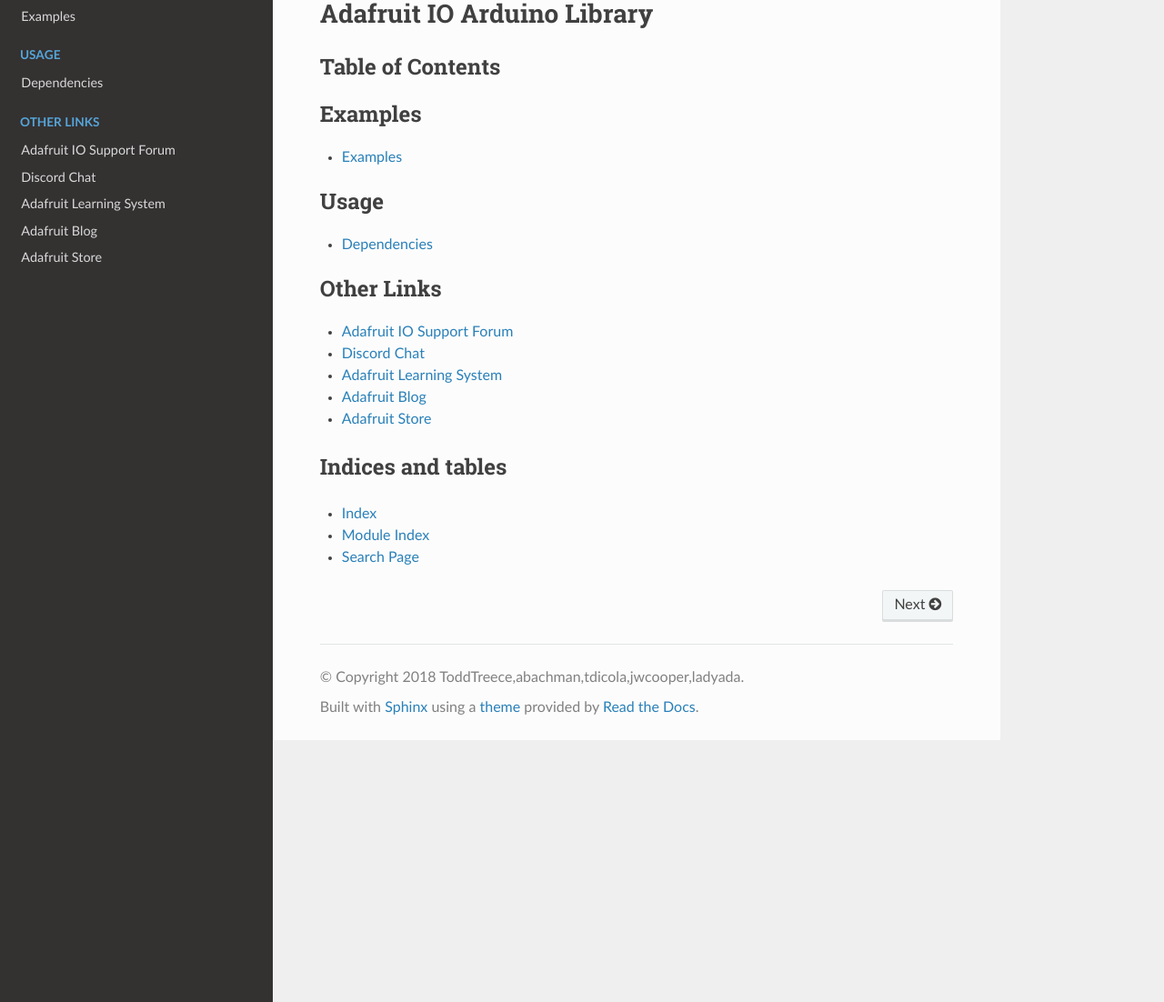
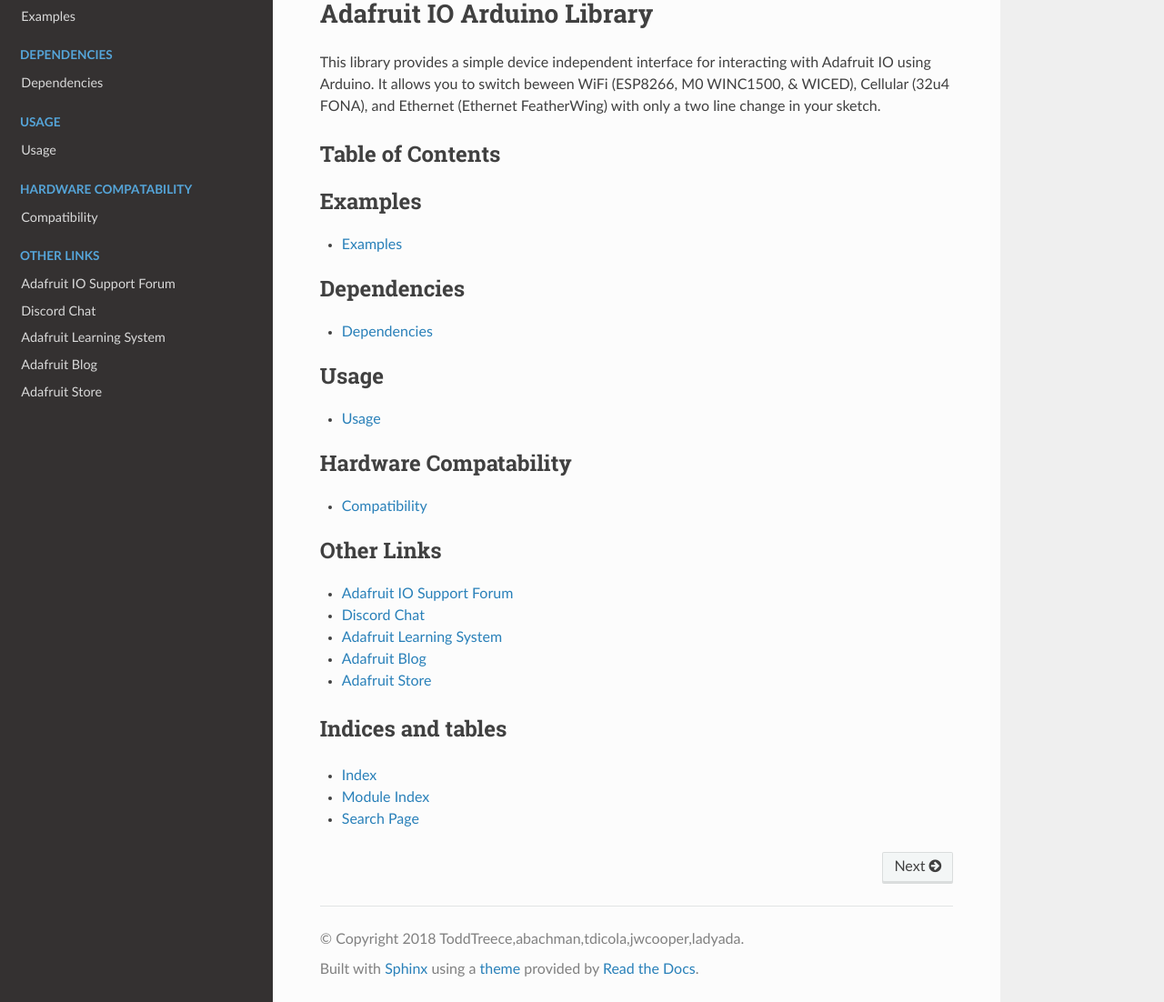
Before and after one commit to adafruit/Adafruit_IO_Arduino, a Sphinx documentation site: the page built from docs/index.rst, in a window 1280 px wide and 1305 px high, cut to the strip 203-1305 px from the top of the window. Shown: the whole strip at 91% size. Built offline with Sphinx 7.4.7 and the Read the Docs theme 2.0.0, drawn with Linux system fonts in a browser that asks for light colours; part of the change alters nothing that is shown.

Commit message:
add compatibility matrix

```diff
--- /dev/null
+++ b/docs/compatibility.rst
@@ -0,0 +1,29 @@
+=============
+Compatibility
+=============
+Last test with `v2.7.4` on 06/18/2018.
+
+
++----------------------+---------+-------+---------+-------+-----------+-----------+---------+
+| Example              | ESP8266 | ESP82 | M0 WiFi | WICED | Ethernet* | FONA 32u4 | MKR1000 |
++======================+=========+=======+=========+=======+===========+===========+=========+
+| 00_publish           | ✓       | ✓     | ✓       | ✓     | ✓         | ✓         | ?       |
++----------------------+---------+-------+---------+-------+-----------+-----------+---------+
+| 01_subscribe         | ✓       | ✓     | ✓       | ✓     | ✓         | ✓         | ?       |
++----------------------+---------+-------+---------+-------+-----------+-----------+---------+
+| 02_pubsub            | ✓       | ✓     | ✓       | ✓     | ✓         | ✓         | ?       |
++----------------------+---------+-------+---------+-------+-----------+-----------+---------+
+| 03_multiple_feeds    | ✓       | ✓     | ✓       | ✓     | ✓         | ✓         | ?       |
++----------------------+---------+-------+---------+-------+-----------+-----------+---------+
+| 04_location          | ✓       | ✓     | ✓       | ✓     | ✓         | ✓         | ?       |
++----------------------+---------+-------+---------+-------+-----------+-----------+---------+
+| 05_type_conversion   | ✓       | ✓     | ✓       | ✓     | ✓         | ✓         | ?       |
++----------------------+---------+-------+---------+-------+-----------+-----------+---------+
+| 06_digital_in        | ✓       | ✓     | ✓       | ✓     | ✓         | ✓         | ?       |
++----------------------+---------+-------+---------+-------+-----------+-----------+---------+
+| 07_digital_out       | ✓       | X     | ✓       | ✓     | ✓         | ✓         | ?       |
++----------------------+---------+-------+---------+-------+-----------+-----------+---------+
+| 08_analog_in         | ✓       | ✓     | ✓       | ✓     | ✓         | ✓         | ?       |
++----------------------+---------+-------+---------+-------+-----------+-----------+---------+
+| 08_analog_out        | ✓       | X     | ✓       | ✓     | ✓         | ✓         | ?       |
++----------------------+---------+-------+---------+-------+-----------+-----------+---------+
--- a/docs/dependencies.rst
+++ b/docs/dependencies.rst
@@ -0,0 +1,65 @@
+Dependencies
+------------
+
+This library requires the latest version of the `Arduino IDE <https://www.arduino.cc/en/Main/Software>`_ (tested with v1.6.10).
+
+Adafruit Feather HUZZAH ESP8266 & Adafruit HUZZAH ESP8266 Breakout
+~~~~~~~~~~~~~~~~~~~~~~~~~~~~~~~~~~~~~~~~~~~~~~~~~~~~~~~~~~~~~~~~~~
+
+* Latest version of the `ESP8266 Arduino Core <https://github.com/esp8266/Arduino#installing-with-boards-manager>`_
+* Latest version of the `Adafruit MQTT Library <https://github.com/adafruit/Adafruit_MQTT_Library>`_
+* Latest version of the `Arduino HTTP Client Library <https://github.com/arduino-libraries/ArduinoHttpClient>`_
+
+Adafruit Feather HUZZAH32 (ESP32)
+~~~~~~~~~~~~~~~~~~~~~~~~~~~~~~~~~
+* Latest version of the `ESP32 Arduino Core <https://github.com/espressif/arduino-esp32#using-through-arduino-ide>`_
+* Latest version of the `Adafruit MQTT Library <https://github.com/adafruit/Adafruit_MQTT_Library>`_
+* Latest version of the `Arduino HTTP Client Library <https://github.com/arduino-libraries/ArduinoHttpClient>`_
+
+
+Adafruit Feather M0 WiFi with ATWINC1500
+~~~~~~~~~~~~~~~~~~~~~~~~~~~~~~~~~~~~~~~~
+* Latest version of the `Arduino SAMD Arduino Core <https://github.com/arduino/ArduinoCore-samd>`_
+* Latest version of the `Adafruit SAMD Arduino Core <https://github.com/adafruit/ArduinoCore-samd>`_
+* Latest version of the `Adafruit MQTT Library <https://github.com/adafruit/Adafruit_MQTT_Library>`_
+* Latest version of the `WiFi101 Library <https://github.com/arduino-libraries/WiFi101>`_
+* Latest version of the `Arduino HTTP Client Library <https://github.com/arduino-libraries/ArduinoHttpClient>`_
+
+You will also need to add the SSL certificate for *io.adafruit.com* using `the guide on the Adafruit Learning System. <https://learn.adafruit.com/adafruit-feather-m0-wifi-atwinc1500/updating-ssl-certificates>`_
+
+
+Arduino MKR1000
+~~~~~~~~~~~~~~~~~~~~~~~~~~~~~~~~~~~~~~~~
+
+* Latest version of the `Arduino SAMD Arduino Core <https://github.com/arduino/ArduinoCore-samd>`_
+* Latest version of the `Adafruit MQTT Library <https://github.com/adafruit/Adafruit_MQTT_Library>`_
+* Latest version of the `WiFi101 Library <https://github.com/arduino-libraries/WiFi101>`_
+* Latest version of the `Arduino HTTP Client Library <https://github.com/arduino-libraries/ArduinoHttpClient>`_
+
+You will also need to add the SSL certificate for *io.adafruit.com* using the MKR1000 SSL utility.
+
+Adafruit WICED Feather WiFi
+~~~~~~~~~~~~~~~~~~~~~~~~~~~~~~~~~~~~~~~~
+
+* Latest version of the `Adafruit WICED Arduino Core <https://github.com/adafruit/Adafruit_WICED_Arduino>`_
+* Latest version of the `Adafruit MQTT Library <https://github.com/adafruit/Adafruit_MQTT_Library>`_
+* Latest version of the `Arduino HTTP Client Library <https://github.com/arduino-libraries/ArduinoHttpClient>`_
+
+
+Adafruit Feather 32u4 FONA
+~~~~~~~~~~~~~~~~~~~~~~~~~~~~~~~~~~~~~~~~
+
+* Latest version of the `Adafruit AVR Arduino Core <https://github.com/adafruit/Adafruit_Arduino_Boards>`_
+* Latest version of the `Adafruit MQTT Library <https://github.com/adafruit/Adafruit_MQTT_Library>`_
+* Latest version of the `Adafruit FONA Library <https://github.com/adafruit/Adafruit_FONA>`_
+
+
+Adafruit Ethernet FeatherWing
+~~~~~~~~~~~~~~~~~~~~~~~~~~~~~~~~~~~~~~~~
+
+The Ethernet FeatherWing will also require a 32u4, M0, or ESP8266 based Feather. Any Arduino cores
+required by the host Feather board will also be required.
+
+* Latest version of the `Adafruit Ethernet2 Library <https://github.com/adafruit/Ethernet2>`_
+* Latest version of the `Adafruit MQTT Library <https://github.com/adafruit/Adafruit_MQTT_Library>`_
+* Latest version of the `Arduino HTTP Client Library <https://github.com/arduino-libraries/ArduinoHttpClient>`_
--- a/docs/examples.rst
+++ b/docs/examples.rst
@@ -1,4 +1,4 @@
 Examples
-------------
+---------
 
 Examples for this repository are found in the */examples* folder and documented in the `Adafruit IO Basics Series on the Adafruit Learning System <https://learn.adafruit.com/series/adafruit-io-basics>`_
--- a/docs/index.rst
+++ b/docs/index.rst
@@ -2,6 +2,11 @@
 
 Adafruit IO Arduino Library
 ---------------------------
+This library provides a simple device independent interface for interacting with Adafruit IO using Arduino.
+It allows you to switch beween WiFi (ESP8266, M0 WINC1500, & WICED), Cellular (32u4 FONA), and Ethernet (Ethernet FeatherWing)
+with only a two line change in your sketch.
+
+
 Table of Contents
 =================
 
@@ -28,6 +33,13 @@ Table of Contents
     :maxdepth: 1
 
     usage
+
+
+.. toctree::
+    :caption: Hardware Compatability
+    :maxdepth: 1
+
+    compatibility
 
 
 .. toctree::
--- a/docs/usage.rst
+++ b/docs/usage.rst
@@ -1,65 +1,80 @@
-Dependencies
-------------
+Usage
+------
 
-This library requires the latest version of the `Arduino IDE <https://www.arduino.cc/en/Main/Software>`_ (tested with v1.6.10).
+The included examples sketches will walk you through all of the features of the library.
+They can be used on all platforms, but they default to WiFi. To change between platforms,
+you will need to change two lines of code in the `config.h` tab of the example.
+It is recommended that you start with one of the Adafruit WiFi feathers before
+moving on to cellular or ethernet.
 
-Adafruit Feather HUZZAH ESP8266 & Adafruit HUZZAH ESP8266 Breakout
-~~~~~~~~~~~~~~~~~~~~~~~~~~~~~~~~~~~~~~~~~~~~~~~~~~~~~~~~~~~~~~~~~~
+For all examples, you will need to set `IO_USERNAME` and `IO_KEY` in the `config.h` tab.
 
-* Latest version of the `ESP8266 Arduino Core <https://github.com/esp8266/Arduino#installing-with-boards-manager>`_
-* Latest version of the `Adafruit MQTT Library <https://github.com/adafruit/Adafruit_MQTT_Library>`_
-* Latest version of the `Arduino HTTP Client Library <https://github.com/arduino-libraries/ArduinoHttpClient>`_
+The following sections demonstrate how to switch between WiFi, cellular, and ethernet.
 
-Adafruit Feather HUZZAH32 (ESP32)
-~~~~~~~~~~~~~~~~~~~~~~~~~~~~~~~~~
-* Latest version of the `ESP32 Arduino Core <https://github.com/espressif/arduino-esp32#using-through-arduino-ide>`_
-* Latest version of the `Adafruit MQTT Library <https://github.com/adafruit/Adafruit_MQTT_Library>`_
-* Latest version of the `Arduino HTTP Client Library <https://github.com/arduino-libraries/ArduinoHttpClient>`_
+WiFi (ESP8266, M0 WINC1500, WICED)
+~~~~~~~~~~~~~~~~~~~~~~~~~~~~~~~~~~
+If you are using the included examples, you do not need to change anything for the Adafruit WiFi Feathers.
+All WiFi based Feathers (ESP8266, M0 WiFi, WICED) will work with the examples out of the box.
+
+You will need to add your WiFi information to the `WIFI_SSID` and `WIFI_PASS` defines in the `config.h` tab.
+
+Cellular (32u4 FONA)
+~~~~~~~~~~~~~~~~~~~~~
+For FONA, you will only need to change from the default WiFi constructor to the FONA specific constructor in the `config.h` tab.
+The rest of the sketch remains the same.
+
+You will need to comment out these WiFi lines in `config.h`:
+
+.. code-block:: c
+
+   #include "AdafruitIO_WiFi.h"
+   AdafruitIO_WiFi io(IO_USERNAME, IO_KEY, WIFI_SSID, WIFI_PASS);
 
 
-Adafruit Feather M0 WiFi with ATWINC1500
-~~~~~~~~~~~~~~~~~~~~~~~~~~~~~~~~~~~~~~~~
-* Latest version of the `Arduino SAMD Arduino Core <https://github.com/arduino/ArduinoCore-samd>`_
-* Latest version of the `Adafruit SAMD Arduino Core <https://github.com/adafruit/ArduinoCore-samd>`_
-* Latest version of the `Adafruit MQTT Library <https://github.com/adafruit/Adafruit_MQTT_Library>`_
-* Latest version of the `WiFi101 Library <https://github.com/arduino-libraries/WiFi101>`_
-* Latest version of the `Arduino HTTP Client Library <https://github.com/arduino-libraries/ArduinoHttpClient>`_
-
-You will also need to add the SSL certificate for *io.adafruit.com* using `the guide on the Adafruit Learning System. <https://learn.adafruit.com/adafruit-feather-m0-wifi-atwinc1500/updating-ssl-certificates>`_
+and uncomment the FONA lines in `config.h`:
 
 
-Arduino MKR1000
-~~~~~~~~~~~~~~~~~~~~~~~~~~~~~~~~~~~~~~~~
+.. code-block:: c
 
-* Latest version of the `Arduino SAMD Arduino Core <https://github.com/arduino/ArduinoCore-samd>`_
-* Latest version of the `Adafruit MQTT Library <https://github.com/adafruit/Adafruit_MQTT_Library>`_
-* Latest version of the `WiFi101 Library <https://github.com/arduino-libraries/WiFi101>`_
-* Latest version of the `Arduino HTTP Client Library <https://github.com/arduino-libraries/ArduinoHttpClient>`_
-
-You will also need to add the SSL certificate for *io.adafruit.com* using the MKR1000 SSL utility.
-
-Adafruit WICED Feather WiFi
-~~~~~~~~~~~~~~~~~~~~~~~~~~~~~~~~~~~~~~~~
-
-* Latest version of the `Adafruit WICED Arduino Core <https://github.com/adafruit/Adafruit_WICED_Arduino>`_
-* Latest version of the `Adafruit MQTT Library <https://github.com/adafruit/Adafruit_MQTT_Library>`_
-* Latest version of the `Arduino HTTP Client Library <https://github.com/arduino-libraries/ArduinoHttpClient>`_
+   #include "AdafruitIO_FONA.h"
+   AdafruitIO_FONA io(IO_USERNAME, IO_KEY);
 
 
-Adafruit Feather 32u4 FONA
-~~~~~~~~~~~~~~~~~~~~~~~~~~~~~~~~~~~~~~~~
-
-* Latest version of the `Adafruit AVR Arduino Core <https://github.com/adafruit/Adafruit_Arduino_Boards>`_
-* Latest version of the `Adafruit MQTT Library <https://github.com/adafruit/Adafruit_MQTT_Library>`_
-* Latest version of the `Adafruit FONA Library <https://github.com/adafruit/Adafruit_FONA>`_
+If your carrier requires APN info, you can set it by adding a call to `io.setAPN()` after `io.connect()` in the `setup()` function of the sketch.
 
 
-Adafruit Ethernet FeatherWing
-~~~~~~~~~~~~~~~~~~~~~~~~~~~~~~~~~~~~~~~~
+.. code-block:: c
 
-The Ethernet FeatherWing will also require a 32u4, M0, or ESP8266 based Feather. Any Arduino cores
-required by the host Feather board will also be required.
+    void setup() {
 
-* Latest version of the `Adafruit Ethernet2 Library <https://github.com/adafruit/Ethernet2>`_
-* Latest version of the `Adafruit MQTT Library <https://github.com/adafruit/Adafruit_MQTT_Library>`_
-* Latest version of the `Arduino HTTP Client Library <https://github.com/arduino-libraries/ArduinoHttpClient>`_
+      // start the serial connection
+      Serial.begin(115200);
+
+      // connect to io.adafruit.com
+      io.connect();
+
+      io.setAPN(F("your_apn"), F("your_apn_user"), F("your_apn_pass"));
+
+    }
+
+
+Ethernet (Ethernet FeatherWing)
+~~~~~~~~~~~~~~~~~~~~~~~~~~~~~~~
+For Ethernet, you will only need to change from the default WiFi constructor to the Ethernet specific constructor in the `config.h` tab.
+The rest of the sketch remains the same.
+
+You will need to comment out these WiFi lines in `config.h`:
+
+
+.. code-block:: c
+
+    #include "AdafruitIO_WiFi.h"
+    AdafruitIO_WiFi io(IO_USERNAME, IO_KEY, WIFI_SSID, WIFI_PASS);
+
+and uncomment the Ethernet lines in `config.h`:
+
+
+.. code-block:: c
+
+    #include "AdafruitIO_Ethernet.h"
+    AdafruitIO_Ethernet io(IO_USERNAME, IO_KEY);
```
